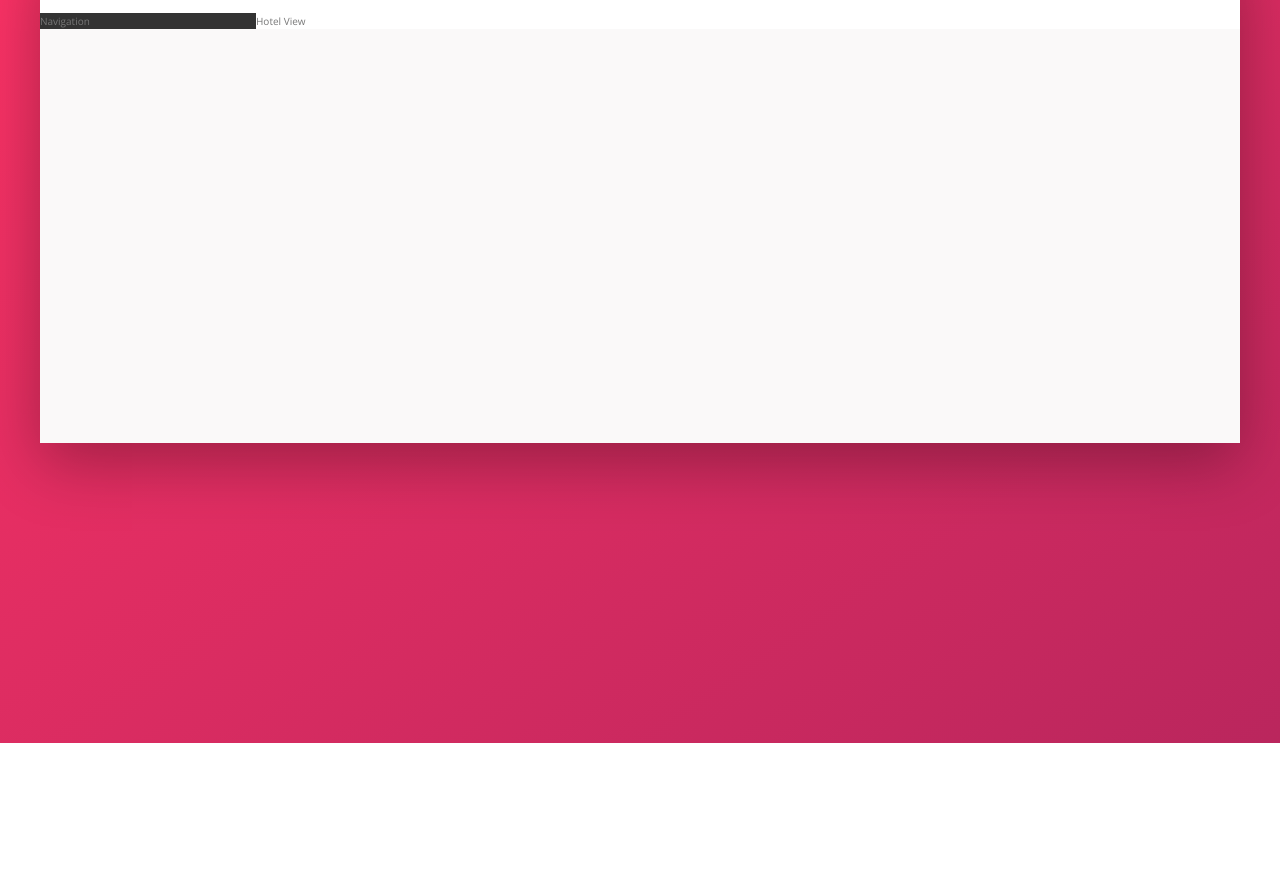
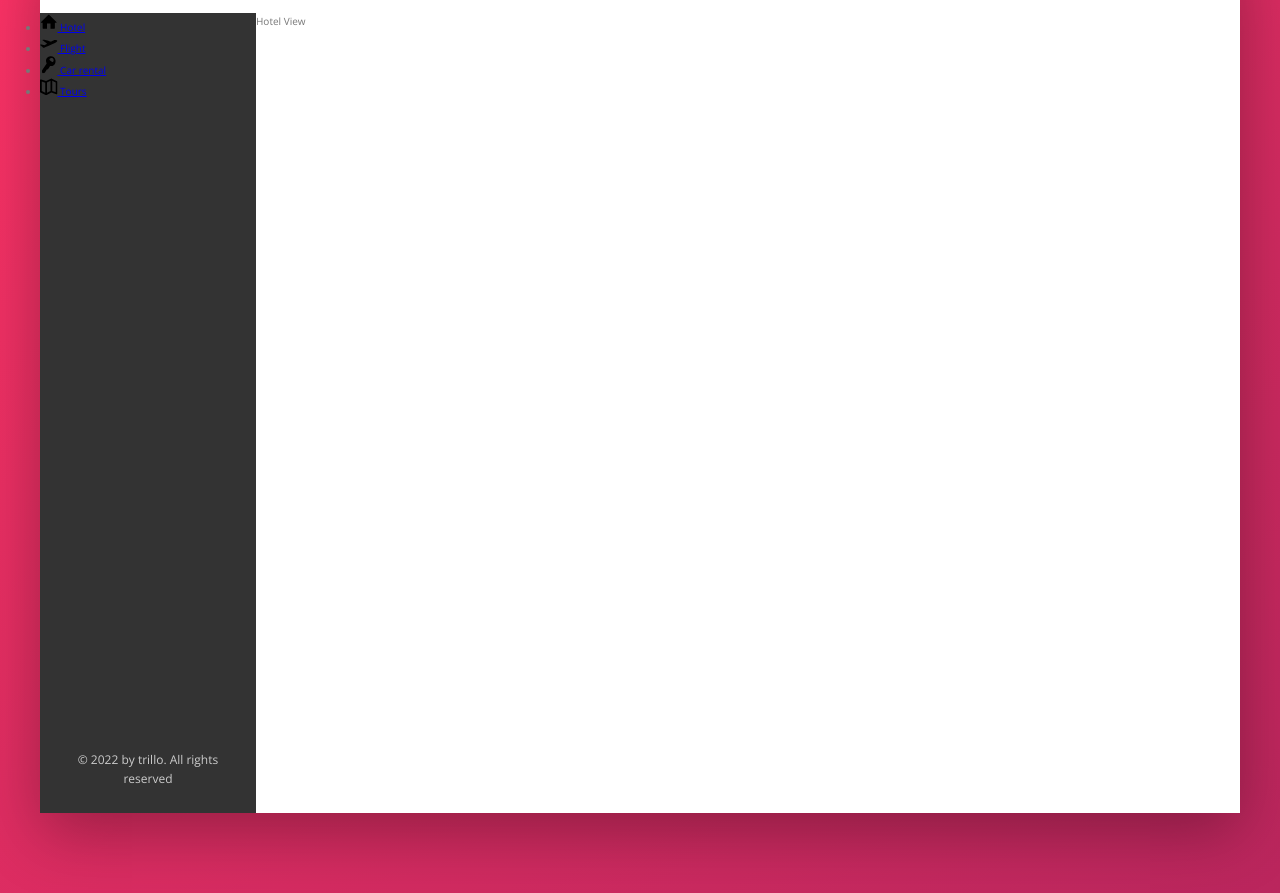
Before and after one commit to gus-rdz/Trillo-repo, a website: page index.html in a window 1280 px wide. Shown: the part 137-1030 px from the top of the page. Before the commit the page ends 880 px from the top, so only its background shows below. Drawn offline with nearby package versions, Linux system fonts and the light colour scheme.

Commit message:
started building the Navigation; added SVG icons and used flex-direction

```diff
--- a/index.html
+++ b/index.html
@@ -54,8 +54,49 @@
           </div>
         </nav>
       </header>
+
       <div class="content">
-        <nav class="sidebar">Navigation</nav>
+        <nav class="sidebar">
+          <ul class="side-nav">
+            <li class="side-nav__item">
+              <a href="#" class="side-nav__link">
+                <svg class="side-nav__icon">
+                  <use xlink:href="img/sprite.svg#icon-home"></use>
+                </svg>
+                <span>Hotel</span>
+              </a>
+            </li>
+
+            <li class="side-nav__item">
+              <a href="#" class="side-nav__link">
+                <svg class="side-nav__icon">
+                  <use xlink:href="img/sprite.svg#icon-aircraft-take-off"></use>
+                </svg>
+                <span>Flight</span>
+              </a>
+            </li>
+
+            <li class="side-nav__item">
+              <a href="#" class="side-nav__link">
+                <svg class="side-nav__icon">
+                  <use xlink:href="img/sprite.svg#icon-key"></use>
+                </svg>
+                <span>Car rental</span>
+              </a>
+            </li>
+
+            <li class="side-nav__item">
+              <a href="#" class="side-nav__link">
+                <svg class="side-nav__icon">
+                  <use xlink:href="img/sprite.svg#icon-map"></use>
+                </svg>
+                <span>Tours</span>
+              </a>
+            </li>
+          </ul>
+          <div class="legal">&copy; 2022 by trillo. All rights reserved</div>
+        </nav>
+
         <main class="hotel-view">Hotel View</main>
       </div>
     </div>
--- a/sass/_components.scss
+++ b/sass/_components.scss
@@ -114,3 +114,27 @@
     margin-right: 1rem;
   }
 }
+
+/////////////////////////////////////
+// SIDE NAVIGATION
+.side-nav {
+  &__item {
+  }
+
+  &__link {
+  }
+
+  &__icon {
+    width: 1.75rem;
+    height: 1.75rem;
+  }
+}
+
+/////////////////////////////////////
+// LEGAL TEXT
+.legal {
+  font-size: 1.2rem;
+  color: var(--color-grey-light-4);
+  text-align: center;
+  padding: 2.5rem;
+}
--- a/sass/_layout.scss
+++ b/sass/_layout.scss
@@ -26,10 +26,15 @@
   background-color: var(--color-grey-dark-1);
 
   flex: 0 0 18%;
+
+  display: flex;
+  flex-direction: column;
+  justify-content: space-between;
 }
 
 .hotel-view {
   background-color: #fff;
+  height: 80rem;
 
   flex: 1;
 }
```
Also changed, not shown: css/style.css.
